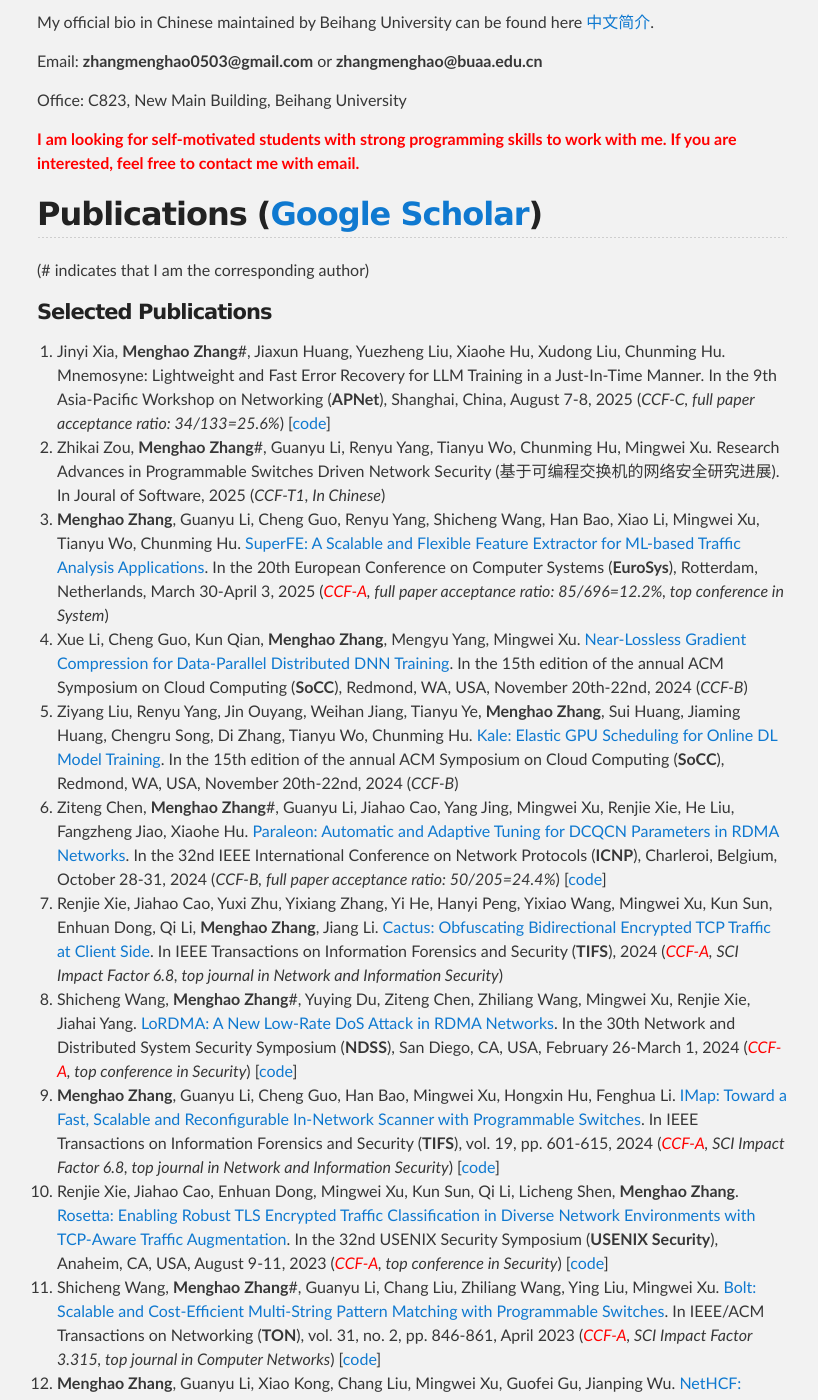
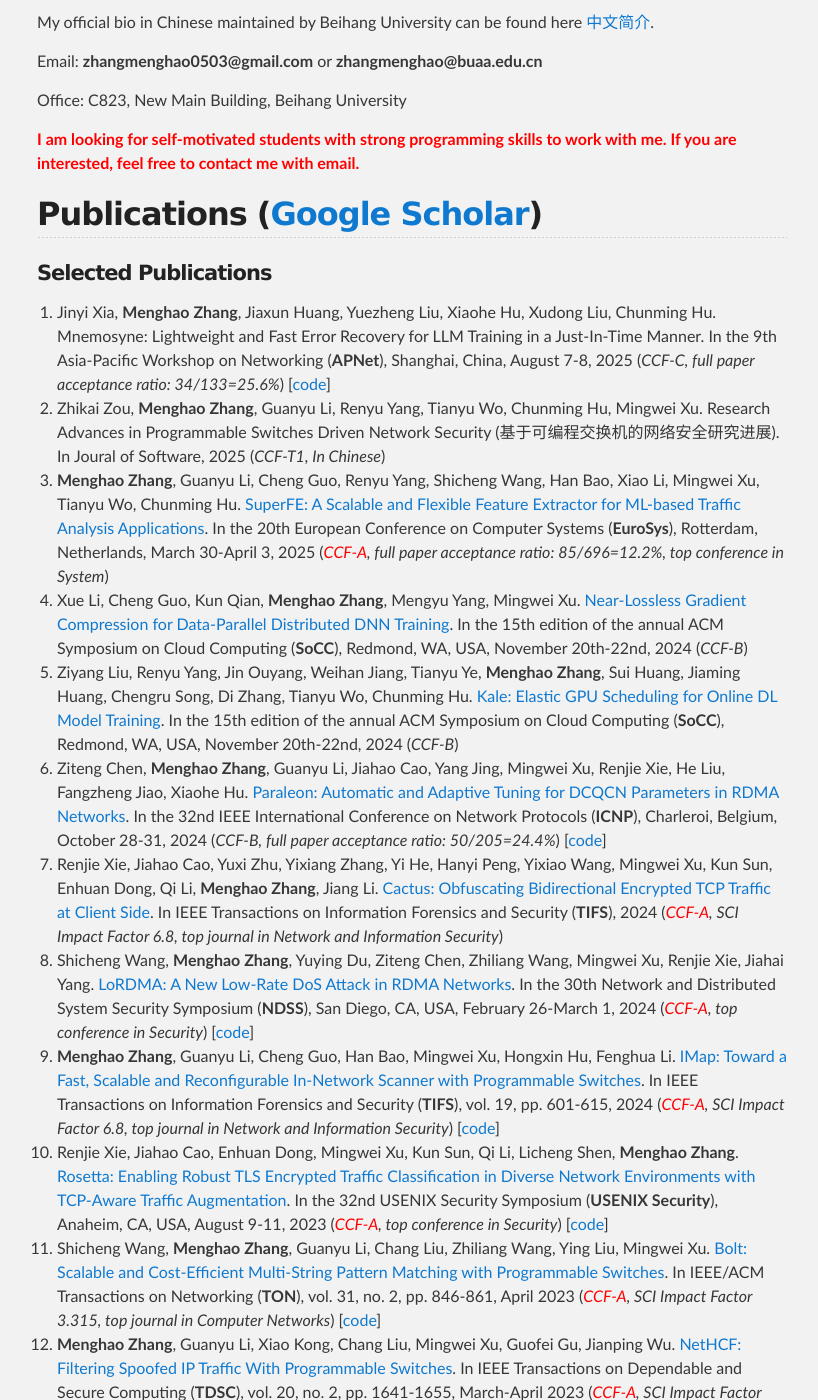
Before and after one commit to zhangmenghao/zhangmenghao.github.io, a Jekyll site: the page built from index.md, in a window 1280 px wide and 1400 px high, scrolled down 938 px. Shown: the whole window, without its empty margins (228-1046 px from the left). Built offline with Jekyll 4.4.1, drawn with Linux system fonts in a browser that asks for light colours; some of the changed text lies outside the part shown.

Commit message:
Update pub

```diff
--- a/index.md
+++ b/index.md
@@ -31,12 +31,12 @@ Office: C823, New Main Building, Beihang University
 
 
 ## Publications ([Google Scholar](https://scholar.google.com/citations?user=fv-p85gAAAAJ&hl=zh-CN))
-(# indicates that I am the corresponding author)
+<!-- (# indicates that I am the corresponding author) -->
 #### Selected Publications
-22. Jinyi Xia, __Menghao Zhang__#, Jiaxun Huang, Yuezheng Liu, Xiaohe Hu, Xudong Liu, Chunming Hu.
+22. Jinyi Xia, __Menghao Zhang__, Jiaxun Huang, Yuezheng Liu, Xiaohe Hu, Xudong Liu, Chunming Hu.
 Mnemosyne: Lightweight and Fast Error Recovery for LLM Training in a Just-In-Time Manner.
 In the 9th Asia-Pacific Workshop on Networking (**APNet**), Shanghai, China, August 7-8, 2025 (*CCF-C, full paper acceptance ratio: 34/133=25.6%*) [[code](https://github.com/Networked-System-and-Security-Group/Mnemosyne)]
-21. Zhikai Zou, __Menghao Zhang__#, Guanyu Li, Renyu Yang, Tianyu Wo, Chunming Hu, Mingwei Xu.
+21. Zhikai Zou, __Menghao Zhang__, Guanyu Li, Renyu Yang, Tianyu Wo, Chunming Hu, Mingwei Xu.
 Research Advances in Programmable Switches Driven Network Security (基于可编程交换机的网络安全研究进展).
 In Joural of Software, 2025 (*CCF-T1, In Chinese*)
 20. __Menghao Zhang__, Guanyu Li, Cheng Guo, Renyu Yang, Shicheng Wang, Han Bao, Xiao Li, Mingwei Xu, Tianyu Wo, Chunming Hu.
@@ -48,13 +48,13 @@ In the 15th edition of the annual ACM Symposium on Cloud Computing (**SoCC**), R
 18. Ziyang Liu, Renyu Yang, Jin Ouyang, Weihan Jiang, Tianyu Ye, __Menghao Zhang__, Sui Huang, Jiaming Huang, Chengru Song, Di Zhang, Tianyu Wo, Chunming Hu.
 [Kale: Elastic GPU Scheduling for Online DL Model Training](./papers/SoCC2024-Kale.pdf).
 In the 15th edition of the annual ACM Symposium on Cloud Computing (**SoCC**), Redmond, WA, USA, November 20th-22nd, 2024 (*CCF-B*)
-17. Ziteng Chen, __Menghao Zhang__#, Guanyu Li, Jiahao Cao, Yang Jing, Mingwei Xu, Renjie Xie, He Liu, Fangzheng Jiao, Xiaohe Hu.
+17. Ziteng Chen, __Menghao Zhang__, Guanyu Li, Jiahao Cao, Yang Jing, Mingwei Xu, Renjie Xie, He Liu, Fangzheng Jiao, Xiaohe Hu.
 [Paraleon: Automatic and Adaptive Tuning for DCQCN Parameters in RDMA Networks](./papers/ICNP2024-Paraleon.pdf).
 In the 32nd IEEE International Conference on Network Protocols (**ICNP**), Charleroi, Belgium, October 28-31, 2024 (*CCF-B, full paper acceptance ratio: 50/205=24.4%*) [[code](https://github.com/czt8888/Paraleon-ns3)]
 16. Renjie Xie, Jiahao Cao, Yuxi Zhu, Yixiang Zhang, Yi He, Hanyi Peng, Yixiao Wang, Mingwei Xu, Kun Sun, Enhuan Dong, Qi Li, __Menghao Zhang__, Jiang Li.
 [Cactus: Obfuscating Bidirectional Encrypted TCP Traffic at Client Side](./papers/TIFS2024-Cactus.pdf).
 In IEEE Transactions on Information Forensics and Security (**TIFS**), 2024 (*<font color='red'>CCF-A</font>, SCI Impact Factor 6.8, top journal in Network and Information Security*)
-15. Shicheng Wang, __Menghao Zhang__#, Yuying Du, Ziteng Chen, Zhiliang Wang, Mingwei Xu, Renjie Xie, Jiahai Yang.
+15. Shicheng Wang, __Menghao Zhang__, Yuying Du, Ziteng Chen, Zhiliang Wang, Mingwei Xu, Renjie Xie, Jiahai Yang.
 [LoRDMA: A New Low-Rate DoS Attack in RDMA Networks](./papers/NDSS2024-LoRDMA.pdf).
 In the 30th Network and Distributed System Security Symposium (**NDSS**), San Diego, CA, USA, February 26-March 1, 2024 (*<font color='red'>CCF-A</font>, top conference in Security*) [[code](https://github.com/wangshicheng1225/LoRDMA)]
 14. __Menghao Zhang__, Guanyu Li, Cheng Guo, Han Bao, Mingwei Xu, Hongxin Hu, Fenghua Li.
@@ -63,7 +63,7 @@ In IEEE Transactions on Information Forensics and Security (**TIFS**), vol. 19,
 13. Renjie Xie, Jiahao Cao, Enhuan Dong, Mingwei Xu, Kun Sun, Qi Li, Licheng Shen, __Menghao Zhang__.
 [Rosetta: Enabling Robust TLS Encrypted Traffic Classification in Diverse Network Environments with TCP-Aware Traffic Augmentation](./papers/Security23-Rosetta.pdf).
 In the 32nd USENIX Security Symposium (**USENIX Security**), Anaheim, CA, USA, August 9-11, 2023 (*<font color='red'>CCF-A</font>, top conference in Security*) [[code](https://github.com/sunskyXX/Rosetta)]
-12. Shicheng Wang, __Menghao Zhang__#, Guanyu Li, Chang Liu, Zhiliang Wang, Ying Liu, Mingwei Xu.
+12. Shicheng Wang, __Menghao Zhang__, Guanyu Li, Chang Liu, Zhiliang Wang, Ying Liu, Mingwei Xu.
 [Bolt: Scalable and Cost-Efficient Multi-String Pattern Matching with Programmable Switches](./papers/TON2023-Bolt.pdf).
 In IEEE/ACM Transactions on Networking (**TON**), vol. 31, no. 2, pp. 846-861, April 2023 (*<font color='red'>CCF-A</font>, SCI Impact Factor 3.315, top journal in Computer Networks*) [[code](https://github.com/wangshicheng1225/BOLT-v2)]
 11. __Menghao Zhang__, Guanyu Li, Xiao Kong, Chang Liu, Mingwei Xu, Guofei Gu, Jianping Wu.
@@ -72,16 +72,16 @@ In IEEE Transactions on Dependable and Secure Computing (**TDSC**), vol. 20, no.
 10. Yi Qiao, __Menghao Zhang__, Yu Zhou, Xiao Kong, Han Zhang, Mingwei Xu, Jun Bi, Jilong Wang.
 [NetEC: Accelerating Erasure Coding Reconstruction with In-Network Aggregation](./papers/TPDS2022-NetEC.pdf).
 In IEEE Transactions on Parallel and Distributed Systems (**TPDS**), vol. 33, no. 10, pp. 2571-2583, October 2022 (*<font color='red'>CCF-A</font>, SCI Impact Factor 2.687, top journal in High Performance Computing*) [[code](https://github.com/netec-2019/netec)]
-9. Guanyu Li, __Menghao Zhang__#, Cheng Guo, Han Bao, Mingwei Xu, Hongxin Hu, Fenghua Li.
+9. Guanyu Li, __Menghao Zhang__, Cheng Guo, Han Bao, Mingwei Xu, Hongxin Hu, Fenghua Li.
 [IMap: Fast and Scalable In-Network Scanning with Programmable Switches](./papers/NSDI2022-IMap.pdf).
 In the 19th USENIX Symposium on Networked Systems Design and Implementation (**NSDI**), Renton, WA, USA, April 4-6, 2022 (*<font color='red'>CCF-A</font>, full paper acceptance ratio: 50/298=16.8%, top conference in Networked System*) [[code](https://github.com/IMapScanner/IMap)]
-8. Guanyu Li, __Menghao Zhang__#, Cheng Guo, Han Bao, Mingwei Xu, Hongxin Hu.
+8. Guanyu Li, __Menghao Zhang__, Cheng Guo, Han Bao, Mingwei Xu, Hongxin Hu.
 [Switches are Scanners Too! A Fast and Scalable In-Network Scanner with Programmable Switches](./papers/HotNets2021-IMap.pdf).
 In the 20th ACM Workshop on Hot Topics in Networks (**HotNets**), Virtual Conference, November 10-12, 2021 (*CCF-C, full paper acceptance ratio: 31/101=30.7%*)
-7. Guanyu Li, __Menghao Zhang__#, Shicheng Wang, Chang Liu, Mingwei Xu, Ang Chen, Hongxin Hu, Guofei Gu, Qi Li, Jianping Wu.
+7. Guanyu Li, __Menghao Zhang__, Shicheng Wang, Chang Liu, Mingwei Xu, Ang Chen, Hongxin Hu, Guofei Gu, Qi Li, Jianping Wu.
 [Enabling Performant, Flexible and Cost-Efficient DDoS Defense with Programmable Switches](./papers/TON2021-Poseidon.pdf).
 In IEEE/ACM Transactions on Networking (**TON**), vol. 29, no. 4, pp. 1509-1526, August 2021 (*<font color='red'>CCF-A</font>, SCI Impact Factor 3.315, top journal in Computer Networks*)
-6. Shicheng Wang, __Menghao Zhang__#, Guanyu Li, Chang Liu, Ying Liu, Xuya Jia, Mingwei Xu.
+6. Shicheng Wang, __Menghao Zhang__, Guanyu Li, Chang Liu, Ying Liu, Xuya Jia, Mingwei Xu.
 [Making Multi-String Pattern Matching Scalable and Cost-Efficient with Programmable Switching ASICs](./papers/INFOCOM2021-Bolt.pdf).
 In the 40th IEEE International Conference on Computer Communications (**INFOCOM**), Virtual Conference, May 10-13, 2021 (*<font color='red'>CCF-A</font>, full paper acceptance ratio: 251/1266=19.7%, <font color='red'>Best Paper Award Nomination</font>, Top 13 out of 251 accepted papers*) [[code](https://github.com/wangshicheng1225/BOLT-v2)]
 5. __Menghao Zhang__, Guanyu Li, Lei Xu, Jiasong Bai, Mingwei Xu, Guofei Gu, Jianping Wu.
@@ -90,7 +90,7 @@ In IEEE/ACM Transactions on Networking (**TON**), vol. 29, no. 2, pp. 623-636, A
 4. __Menghao Zhang__, Guanyu Li, Shicheng Wang, Chang Liu, Ang Chen, Hongxin Hu, Guofei Gu, Qi Li, Mingwei Xu, Jianping Wu.
 [Poseidon: Mitigating Volumetric DDoS Attacks with Programmable Switches](./papers/NDSS2020-Poseidon.pdf).
 In the 27th Network and Distributed System Security Symposium (**NDSS**), San Diego, CA, USA, February 23-26, 2020 (*<font color='red'>CCF-A</font>, full paper acceptance ratio: 88/506=17.4%, top conference in Security*)
-3. Guanyu Li, __Menghao Zhang__#, Chang Liu, Xiao Kong, Ang Chen, Guofei Gu, Haixin Duan.
+3. Guanyu Li, __Menghao Zhang__, Chang Liu, Xiao Kong, Ang Chen, Guofei Gu, Haixin Duan.
 [NetHCF: Enabling Line-rate and Adaptive Spoofed IP Traffic Filtering](./papers/ICNP2019-NetHCF.pdf).
 In the 27th IEEE International Conference on Network Protocols (**ICNP**), Chicago, Illinois, USA, October 7-10, 2019 (*CCF-B, full paper acceptance ratio: 38/210=18.1%*) [[code](https://github.com/NetHCF/NetHCF/tree/ICNP19)]
 2. __Menghao Zhang__, Jun Bi, Kai Gao, Yi Qiao, Guanyu Li, Xiao Kong, Zhaogeng Li, Hongxin Hu.
@@ -188,11 +188,12 @@
 
 
 ## Research Grants
+* "Research on Runtime Fast Fault Recovery Techniques in LLM Training Scenarios (大模型训练场景下运行时快速故障恢复技术研究)", __PI__, ByteDance (字节跳动合作项目CT20250430105673), 2025.5-2026.5
 * "Intelligent Computing System for Integration and Optimization of Domestic Heterogeneous Acceleration Cards (面向国产异构加速卡集成与优化的智能计算系统)", Key Member, National Key Research and Development Program (国家重点研发计划2024YFB4505604), 2024.12-2027.11
 <!-- * "Development of Software Upgrade Version Management for Satellites (星群软件在线升级版本管理研制)", __PI__, Beijing Institute of Control Engineering (北京控制工程研究所), 2025.1-2025.12 -->
-* "Research on Automated Diagnosis Technology for RDMA Network Performance Abnormalities Under Collective Communications (集合通讯场景下RDMA⽹络性能异常⾃动化诊断技术研究)", __PI__, Huawei-Beihang Joint Lab (北航-华为关键软件联合实验室项目TC20241130020), 2025.1-2025.12
+* "Research on Automated Diagnosis Technology for RDMA Network Performance Abnormalities Under Collective Communications (集合通信场景下RDMA⽹络性能异常⾃动化诊断技术研究)", __PI__, Huawei-Beihang Joint Lab (北航-华为关键软件联合实验室项目TC20241130020), 2025.1-2025.12
 * "Research on Malicious Traffic Detection System Based on Programmable Data Plane (基于可编程数据平面的恶意流量检测系统研究)", __PI__, National Natural Science Foundation of China (国家自然科学基金青年项目62402025), 2025.1-2027.12
-* "Research on Fast Fault Recovery and Communication Recovery Technologies for Large-scale AI Training Clusters (面向大规模AI训练集群的快速故障恢复与通讯恢复技术研究)", __PI__, Huawei-Beihang Joint Lab (华为-北航关键软件联合实验室项目TC20220105488), 2024.8-2025.7
+* "Research on Fast Fault Recovery and Communication Recovery Technologies for Large-scale AI Training Clusters (面向大规模AI训练集群的快速故障恢复与通信恢复技术研究)", __PI__, Huawei-Beihang Joint Lab (华为-北航关键软件联合实验室项目TC20220105488), 2024.8-2025.7
 * "Migration and Verification of Open Source Large Models to Domestic Software and Hardware (国产开源大模型向国产软硬件的迁移验证)", __Co-PI__, Beijing Science and Technology Plan Project (北京市科技计划项目Z231100010323013), 2024.5-2025.12
 * "Research on Network Architecture of Large-Scale Distributed Deep Learning Training Cluster based on Optical Interconnection (基于光互连的大规模分布式深度学习训练集群的架构方案研究)", __PI__, China Postdoctoral Science Foundation (中国博士后科学基金资助项目2022M720202), 2022.8-2023.12
 * "Research on High-Performance Network Security Situation Awareness System in Data Center (数据中心高性能网络安全态势感知系统研究)", __PI__, Beijing Postdoctoral Research Foundation (北京市博士后工作经费资助2022-ZZ-078), 2022.3-2023.12
```
